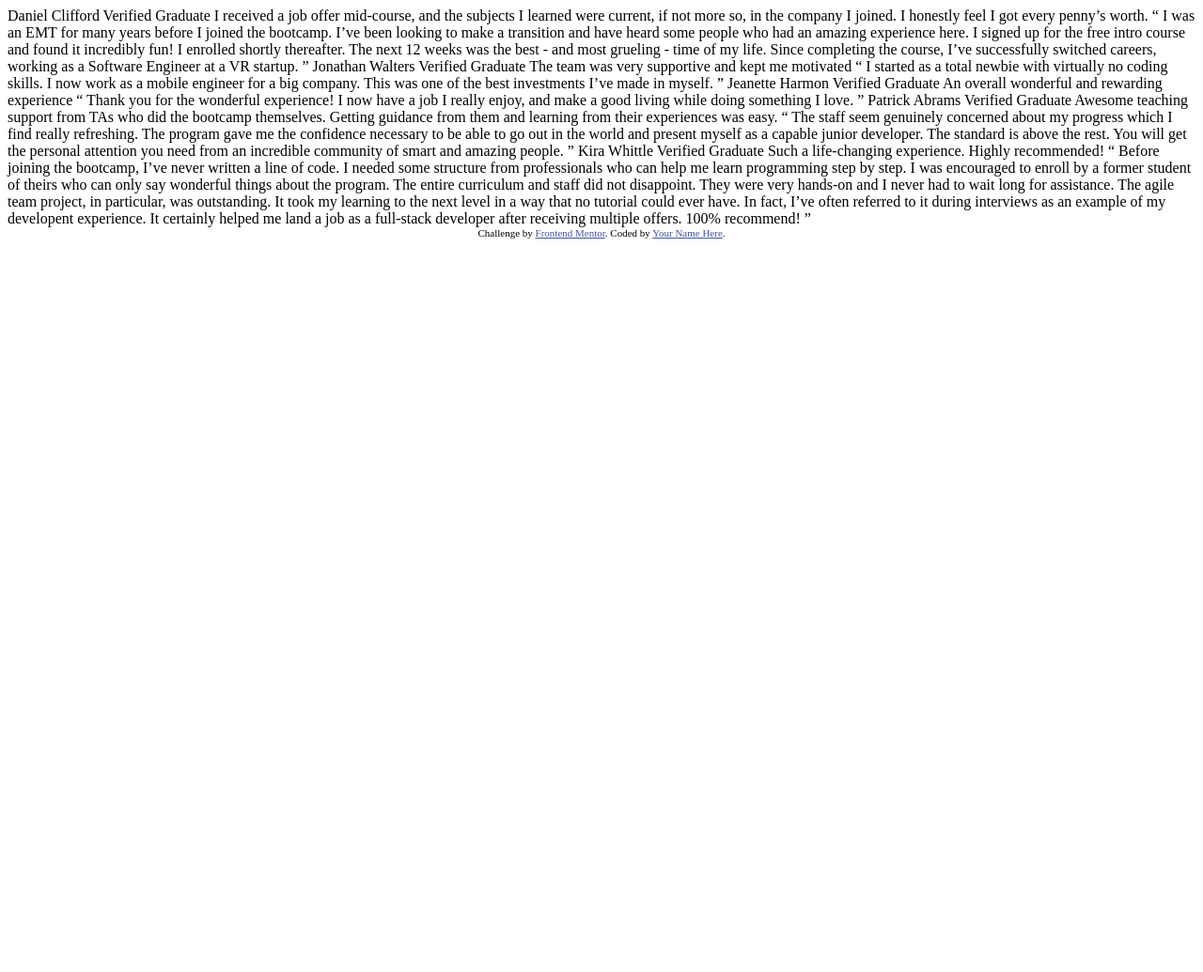
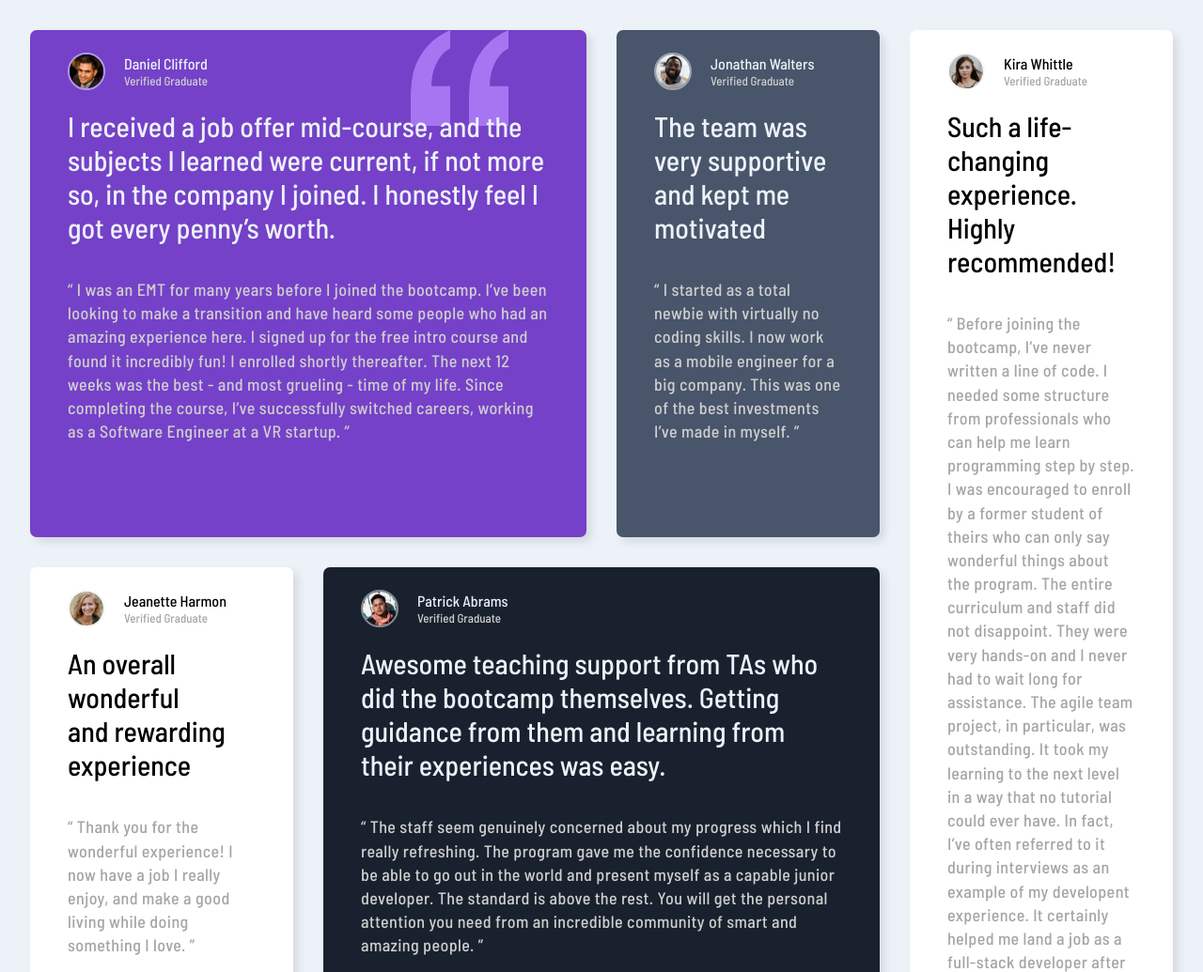
Before and after one commit to x33zp/Frontend-Mentor, a plain HTML site: page testimonials-grid-section-main/index.html in a window 1280 px wide. Shown: the top 1035 px of the page at 94% size. Before the commit the page ends 800 px from the top, so only its background shows below. Drawn offline with Linux system fonts and the light colour scheme.

Commit message:
grid fix

```diff
--- a/testimonials-grid-section-main/index.html
+++ b/testimonials-grid-section-main/index.html
@@ -5,6 +5,7 @@
   <meta name="viewport" content="width=device-width, initial-scale=1.0"> <!-- displays site properly based on user's device -->
 
   <link rel="icon" type="image/png" sizes="32x32" href="./images/favicon-32x32.png">
+  <link rel="stylesheet" href="style.css">
 
   <title>Frontend Mentor | [Challenge Name Here]</title>
 
@@ -15,50 +16,61 @@
   </style>
 </head>
 <body>
-  Daniel Clifford
-  Verified Graduate
+  <div class="container grid">
+    <div class="box first">
+      <div class="profile">
+        <img src="images/image-daniel.jpg" alt="">
 
+        <div class="profile-info">
+          <h4 class="name">Daniel Clifford</h4>
+          <p class="status">Verified Graduate</p>
+        </div>
+      </div>
+      <div class="content">
+        <h1 class="heading">
           I received a job offer mid-course, and the subjects I learned were current, if not more so,
           in the company I joined. I honestly feel I got every penny’s worth.
-
+        </h1>
+        <p class="info">
           “ I was an EMT for many years before I joined the bootcamp. I’ve been looking to make a
           transition and have heard some people who had an amazing experience here. I signed up
           for the free intro course and found it incredibly fun! I enrolled shortly thereafter.
           The next 12 weeks was the best - and most grueling - time of my life. Since completing
           the course, I’ve successfully switched careers, working as a Software Engineer at a VR startup. ”
+        </p>
+      </div>
+    </div>
 
-  Jonathan Walters
-  Verified Graduate
+    <div class="box second">
+      <div class="profile">
+        <img src="./images/image-jonathan.jpg" alt="">
 
-  The team was very supportive and kept me motivated
-
+        <div class="profile-info">
+          <h4 class="name">Jonathan Walters</h4>
+          <p class="status">Verified Graduate</p>
+        </div>
+      </div>
+      <div class="content">
+        <h1 class="heading">The team was very supportive and kept me motivated</h1>
+          <p class="info">
             “ I started as a total newbie with virtually no coding skills. I now work as a mobile engineer
             for a big company. This was one of the best investments I’ve made in myself. ”
+          </p>
+      </div>
+    </div>
 
-  Jeanette Harmon
-  Verified Graduate
+    <div class="box third">
+      <div class="profile">
+          <img src="images/image-kira.jpg" alt="">
 
-  An overall wonderful and rewarding experience
-
-  “ Thank you for the wonderful experience! I now have a job I really enjoy, and make a good living
-  while doing something I love. ”
-
-  Patrick Abrams
-  Verified Graduate
-
-  Awesome teaching support from TAs who did the bootcamp themselves. Getting guidance from them and
-  learning from their experiences was easy.
-
-  “ The staff seem genuinely concerned about my progress which I find really refreshing. The program
-  gave me the confidence necessary to be able to go out in the world and present myself as a capable
-  junior developer. The standard is above the rest. You will get the personal attention you need from
-  an incredible community of smart and amazing people. ”
-
-  Kira Whittle
-  Verified Graduate
-
-  Such a life-changing experience. Highly recommended!
-
+        <div class="profile-info">
+          <h4 class="name">Kira Whittle</h4>
+          <p class="status">Verified Graduate</p>
+        </div>
+      </div>
+      <div class="content">
+        <h1 class="heading">Such a life-changing experience. Highly recommended!</h1>
+        <p class="info">
           “ Before joining the bootcamp, I’ve never written a line of code. I needed some structure from
           professionals who can help me learn programming step by step. I was encouraged to enroll by a former
           student of theirs who can only say wonderful things about the program. The entire curriculum and staff
@@ -67,10 +79,57 @@
           could ever have. In fact, I’ve often referred to it during interviews as an example of my developent
           experience. It certainly helped me land a job as a full-stack developer after receiving multiple offers.
           100% recommend! ”
+        </p>
+      </div>
+    </div>
+
+    <div class="box fourth">
+      <div class="profile">
+        <img src="images/image-jeanette.jpg" alt="">
+
+        <div class="profile-info">
+          <h4 class="name">Jeanette Harmon</h4>
+          <p class="status">Verified Graduate</p>
+        </div>
+      </div>
+      <div class="content">
+        <h1 class="heading">
+          An overall wonderful <br> and rewarding <br> experience
+        </h1>
+        <p class="info">
+          “ Thank you for the wonderful experience! I now have a job I really enjoy, and make a good living
+          while doing something I love. ”
+        </p>
+      </div>
+    </div>
+
+    <div class="box fifth">
+      <div class="profile">
+        <img src="images/image-patrick.jpg" alt="">
+
+        <div class="profile-info">
+          <h4 class="name">Patrick Abrams</h4>
+          <p class="status">Verified Graduate</p>
+        </div>
+      </div>
+      <div class="content">
+        <h1 class="heading">
+          Awesome teaching support from TAs who did the bootcamp themselves. Getting guidance from them and
+          learning from their experiences was easy.
+        </h1>
+        <p class="info">
+          “ The staff seem genuinely concerned about my progress which I find really refreshing. The program
+          gave me the confidence necessary to be able to go out in the world and present myself as a capable
+          junior developer. The standard is above the rest. You will get the personal attention you need from
+          an incredible community of smart and amazing people. ”
+        </p>
+      </div>
+    </div>
+  </div>
 
   <div class="attribution">
     Challenge by <a href="https://www.frontendmentor.io?ref=challenge" target="_blank">Frontend Mentor</a>.
-    Coded by <a href="#">Your Name Here</a>.
+    Coded by <a href="#">zubby peculiar</a>.
   </div>
 </body>
 </html>
--- /dev/null
+++ b/testimonials-grid-section-main/style.css
@@ -0,0 +1,199 @@
+@import url('https://fonts.googleapis.com/css2?family=Barlow+Semi+Condensed:wght@500;600&family=Open+Sans&family=Poppins:wght@400;600;700;900&display=swap');
+
+* {
+    margin: 0;
+    padding: 0;
+    box-sizing: border-box;
+}
+
+body {
+    font-family: "Barlow Semi Condensed", sans-serif;
+    font-size: 13px;
+    background-color: hsl(210, 46%, 95%);
+    /* max-width: 1440px; */
+}
+
+.container {
+    padding: 2rem;
+}
+
+.grid {
+    display: grid;
+    grid-template-columns: repeat(4, 1fr);
+    grid-gap: 2rem;
+    /* grid-template-rows: 90px 90px; */
+    grid-template-areas:
+    "first first second third"
+    "fourth fifth fifth third";
+}
+
+.box {
+    display: flex;
+    flex-direction: column;
+    gap: 20px;
+    border-radius: 7px;
+    padding: 1.5rem 2.5rem 2rem 2.5rem;
+    box-shadow: 5px 5px 10px rgba(0, 0, 0, .1);
+}
+
+
+.content {
+    display: flex;
+    flex-direction: column;
+    gap: 20px;
+}
+
+.heading {
+    margin-bottom: 1rem;
+}
+
+.info {
+    /* padding-right: .7rem; */
+    font-size: 18px;
+    line-height: 1.4;
+    letter-spacing: .4px;
+}
+
+h1 {
+    font-size: 30px;
+    font-weight: 500;
+}
+
+.profile {
+    display: flex;
+    align-items: center;
+    gap: 20px;
+}
+
+.profile img {
+    border-radius: 50%;
+    border: 2px solid rgb(236, 242, 248, .5);
+    width: 40px;
+}
+
+.profile-info {
+    display: flex;
+    flex-direction: column;
+    gap: 1px;
+}
+
+.profile-info h4 {
+    font-size: 16px;
+    font-weight: 500;
+}
+
+.first {
+    background: url(images/bg-pattern-quotation.svg) no-repeat 83% top hsl(263, 55%, 52%);
+    color: hsl(210, 46%, 95%);
+    grid-area: first;
+}
+
+.first p {
+    /* font-size: 13px; */
+    font-weight: 500;
+    color: hsl(0, 0%, 81%);
+}
+
+.second {
+    background: hsl(217, 19%, 35%);
+    grid-area: second;
+    color: hsl(210, 46%, 95%);
+}
+
+.second p {
+    font-weight: 500;
+    color: hsl(0, 0%, 81%);
+}
+
+.third {
+    background: hsl(0, 0%, 100%);
+    grid-area: third;
+}
+
+.third p {
+    font-weight: 500;
+    color: rgb(166, 165, 165);
+}
+
+.fourth {
+    background: hsl(0, 0%, 100%);
+    grid-area: fourth;
+}
+
+.fourth p {
+    font-weight: 500;
+    color: rgb(166, 165, 165);
+}
+
+.fifth {
+    background: hsl(219, 29%, 14%);
+    color: hsl(210, 46%, 95%);
+    grid-area: fifth;
+}
+
+.fifth p {
+    font-weight: 500;
+    color: hsl(0, 0%, 81%);
+}
+
+@media screen and (max-width: 1150px) {
+    .grid {
+        width: 100%;
+        grid-template-columns: 1fr;
+        grid-gap: 2rem;
+        grid-template-areas:
+        "first"
+        "second"
+        "third"
+        "foruth"
+        "fifth";
+    }
+
+    .heading {
+        margin-bottom: 0;
+    }
+
+    br {
+        display: none;
+    }
+
+    .first,
+    .second,
+    .third,
+    .fourth,
+    .fifth {
+        grid-area: unset;
+    }
+
+    .third {
+        grid-row: 5;
+    }
+
+    .box {
+        display: flex;
+        flex-direction: column;
+        /* gap: 10px; */
+        border-radius: 7px;
+        padding: 1.5rem 2rem 2rem 2rem;
+    }
+
+    .first {
+        background: url(images/bg-pattern-quotation.svg) no-repeat 90% top hsl(263, 55%, 52%);
+    }
+
+    h1 {
+        font-size: 20px;
+        font-weight: 500;
+    }
+
+    .info {
+        padding-right: 0;
+        font-size: 15px;
+        line-height: 1.4;
+        letter-spacing: 0px;
+    }
+
+    .container {
+        padding: 1.5rem;
+    }
+}
```
Also changed, not shown: testimonials-grid-section-main/grid.css (+9 -9 lines), testimonials-grid-section-main/grid.html (+4 -4 lines). Lines whose indentation alone changed are shown as unchanged.
